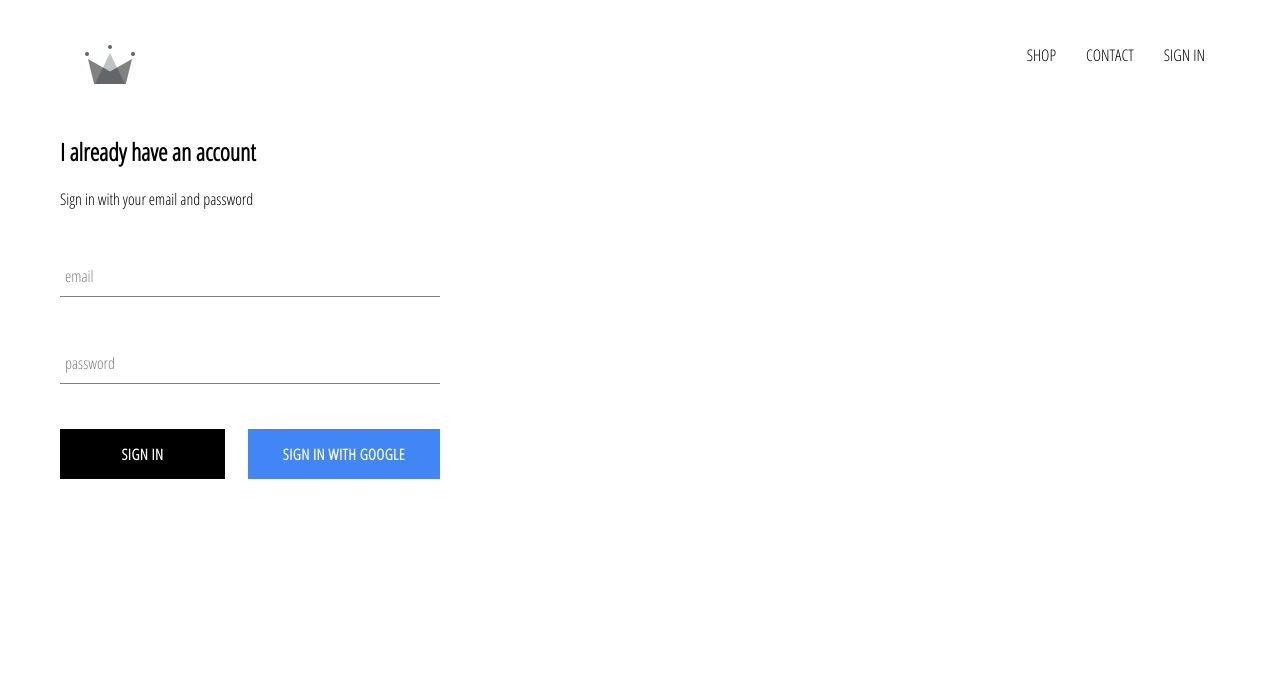
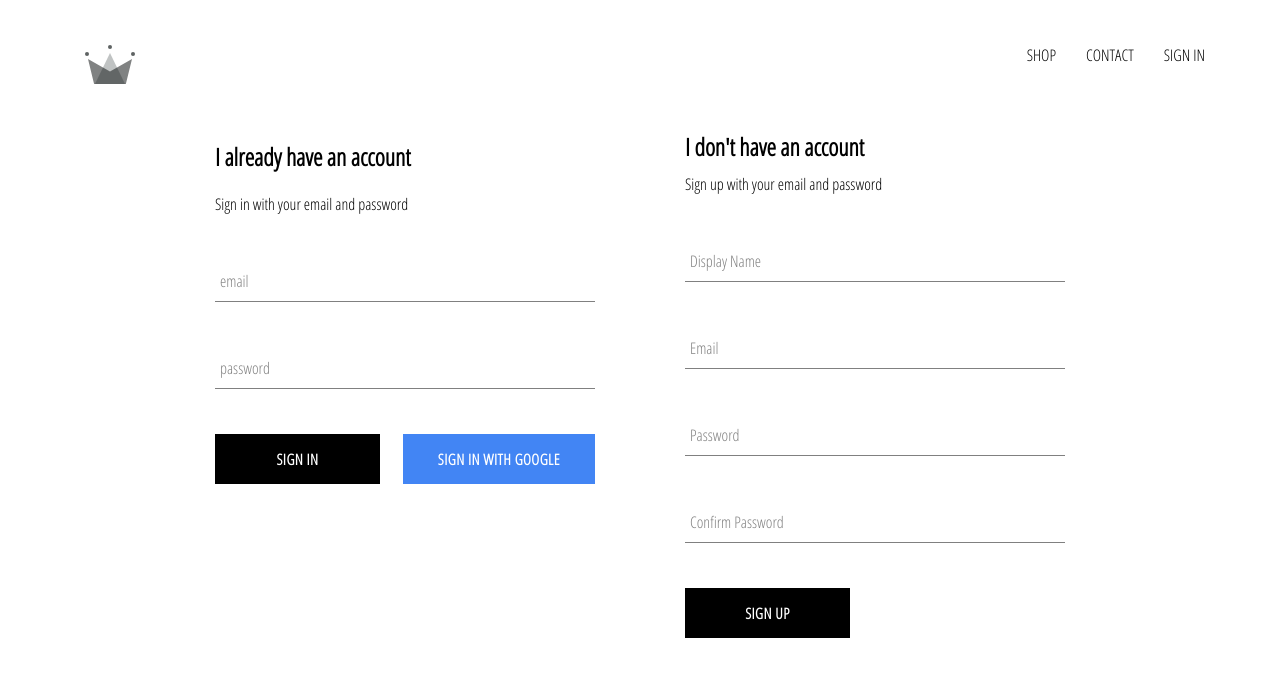
Before and after one commit to PriscillaCom/crwn-clothing, a React (Create React App) app: page /signin in a window 1280 px wide. Shown: the top 676 px of the page. Built offline with nearby package versions, Linux system fonts and the light colour scheme; no server answers.

Commit message:
implemented firebase utilities, storing authenticated users to firebase

```diff
--- a/src/App.js
+++ b/src/App.js
@@ -6,7 +6,7 @@ import ShopPage from './pages/shop/shop.jsx';
 import Header from './components/header/header.jsx';
 import SignInAndSignUpPage from './pages/sign-in-and-sign-up/sign-in-and-sign-up.jsx'
 
-import { auth } from './firebase/firebase.utils.js';
+import { auth, createUserProfileDocument } from './firebase/firebase.utils.js';
 
 import './App.css';
 
@@ -23,12 +23,25 @@ class App extends React.Component {
   unsubscribeFromAuth = null;
 
   componentDidMount() {
-    this.unsubscribeFromAuth = auth.onAuthStateChanged(user => {
-      this.setState({ currentUser: user });
-      console.log(user);
+    //Grab current user's info from auth and storing into db
+    this.unsubscribeFromAuth = auth.onAuthStateChanged(async userAuth => {
+      if(userAuth) {
+        const userRef = await createUserProfileDocument(userAuth);
+
+        userRef.onSnapshot(snapShot => {
+          this.setState({
+            currentUser: {
+              id: snapShot,
+              ...snapShot.data()
+            }
+          });
+        });
+      }
+     else {
+       this.setState({ currentUser: userAuth });
+     }
     });
   }
-
 
   componentWillUnmount() {
     this.unsubscribeFromAuth();
--- a/src/components/sign-in/sign-in.jsx
+++ b/src/components/sign-in/sign-in.jsx
@@ -54,7 +54,7 @@ class SignIn extends React.Component {
           />
           <div className='buttons'>
             <CustomButton type='submit'> Sign in </CustomButton>
-            <CustomButton onClick={signInWithGoogle} isGoogleSignIn>
+            <CustomButton onClick={signInWithGoogle} isGoogleSignIn isGoogleSignIn>
               Sign in with Google
             </CustomButton>
           </div>
--- /dev/null
+++ b/src/components/sign-up/sign-up.jsx
@@ -0,0 +1,95 @@
+import React from 'react';
+import './sign-up.scss';
+import FormInput from '../form-input/form-input.jsx';
+import CustomButton from '../custom-button/custom-button.jsx';
+
+import { auth, createUserProfileDocument } from '../../firebase/firebase.utils.js';
+
+class SignUp extends React.Component {
+    constructor(props){
+        super(props);
+
+        this.state = {
+            displayName:'',
+            email: '',
+            password: '',
+            confirmPassword: ''
+        };
+    }
+
+    handleSubmit = async event => {
+        event.preventDefault();
+        const { displayName, email, password, confirmPassword } = this.state;
+        if(password !== confirmPassword){
+            alert('passwords do not match');
+            return;
+        }
+
+        try {
+            const { user } = await auth.createUserWithEmailAndPassword(email,password);
+            await createUserProfileDocument(user,{displayName});
+            this.setState({
+                displayName: '',
+                email: '',
+                password: '',
+                confirmPassword: ''
+            });
+
+        } catch (error) {
+            console.error(error);
+        }
+    };
+
+    handleChange = event => {
+        const { name, value } = event.target;
+
+        this.setState({[name]: value});
+    }
+
+    render(){
+        const { displayName, email, password, confirmPassword } = this.state;
+        return(
+            <div className='sign-up'>
+                <h2 className='title'>I don't have an account</h2>
+                <span>Sign up with your email and password</span>
+                <form className='sign-up-form' onSubmit={this.handleSubmit}>
+                    <FormInput
+                        type='text'
+                        name='displayName'
+                        value={displayName}
+                        onChange={this.handleChange}
+                        label='Display Name'
+                        required
+                    />
+                    <FormInput
+                        type='email'
+                        name='email'
+                        value={email}
+                        onChange={this.handleChange}
+                        label='Email'
+                        required
+                    />
+                    <FormInput
+                        type='password'
+                        name='password'
+                        value={password}
+                        onChange={this.handleChange}
+                        label='Password'
+                        required
+                    />
+                    <FormInput
+                        type='password'
+                        name='confirmPassword'
+                        value={confirmPassword}
+                        onChange={this.handleChange}
+                        label='Confirm Password'
+                        required
+                    />
+                    <CustomButton type='submit'>SIGN UP</CustomButton>
+                </form>
+            </div>
+        )
+    }
+}
+
+export default SignUp;
--- /dev/null
+++ b/src/components/sign-up/sign-up.scss
@@ -0,0 +1,9 @@
+.sign-up{
+    display: flex;
+    flex-direction: column;
+    width: 380px;
+
+    .title {
+        margin: 10px 0;
+    }
+}
--- a/src/firebase/firebase.utils.js
+++ b/src/firebase/firebase.utils.js
@@ -3,14 +3,40 @@ import 'firebase/firestore';
 import 'firebase/auth';
 
 const config = {
-    apiKey: "AIzaSyAUoiDsQx0xOkZRMB0XlvB4hF51hkAC8q8",
-    authDomain: "clothing-database-89627.firebaseapp.com",
-    projectId: "clothing-database-89627",
-    storageBucket: "clothing-database-89627.appspot.com",
-    messagingSenderId: "207846376857",
-    appId: "1:207846376857:web:4b17f4a39f0243c63abf08",
-    measurementId: "G-2Y2RHLE6Q7"
+    apiKey: "AIzaSyAiq2PaWn5_WyZlw4BTcjDRzL6X2uv3Adw",
+    authDomain: "clothingstore-database.firebaseapp.com",
+    projectId: "clothingstore-database",
+    storageBucket: "clothingstore-database.appspot.com",
+    messagingSenderId: "966456711483",
+    appId: "1:966456711483:web:53f532fe73806afba47f1e",
+    measurementId: "G-PNYS3J391Q"
 };
+
+export const createUserProfileDocument = async (userAuth, additionalData) => {
+    if (!userAuth) return;
+
+    const userRef = firestore.doc(`users/${userAuth.uid}`);
+
+    const snapShot = await userRef.get();
+
+    if(!snapShot.exists){
+        const { displayName, email }= userAuth;
+        const createdAt = new Date();
+
+        try {
+            await userRef.set({
+                displayName,
+                email,
+                createdAt,
+                ...additionalData
+            })
+        } catch (error) {
+            console.log('error creating user',error.message);
+        }
+    }
+
+    return userRef;
+}
 
 firebase.initializeApp(config);
 
--- a/src/pages/sign-in-and-sign-up/sign-in-and-sign-up.jsx
+++ b/src/pages/sign-in-and-sign-up/sign-in-and-sign-up.jsx
@@ -1,11 +1,13 @@
 import React from 'react';
 import SignIn from '../../components/sign-in/sign-in.jsx';
+import SignUp from '../../components/sign-up/sign-up.jsx';
 
 import './sign-in-and-sign-up.scss';
 
 const SignInAndSignUpPage = () => (
-    <div>
+    <div className='sign-in-and-sign-up'>
         <SignIn />
+        <SignUp />
     </div>
 );
 
--- a/src/pages/sign-in-and-sign-up/sign-in-and-sign-up.scss
+++ b/src/pages/sign-in-and-sign-up/sign-in-and-sign-up.scss
@@ -0,0 +1,6 @@
+.sign-in-and-sign-up {
+    width: 850px;
+    display: flex;
+    justify-content: space-between;
+    margin: 30px auto;
+}
```
